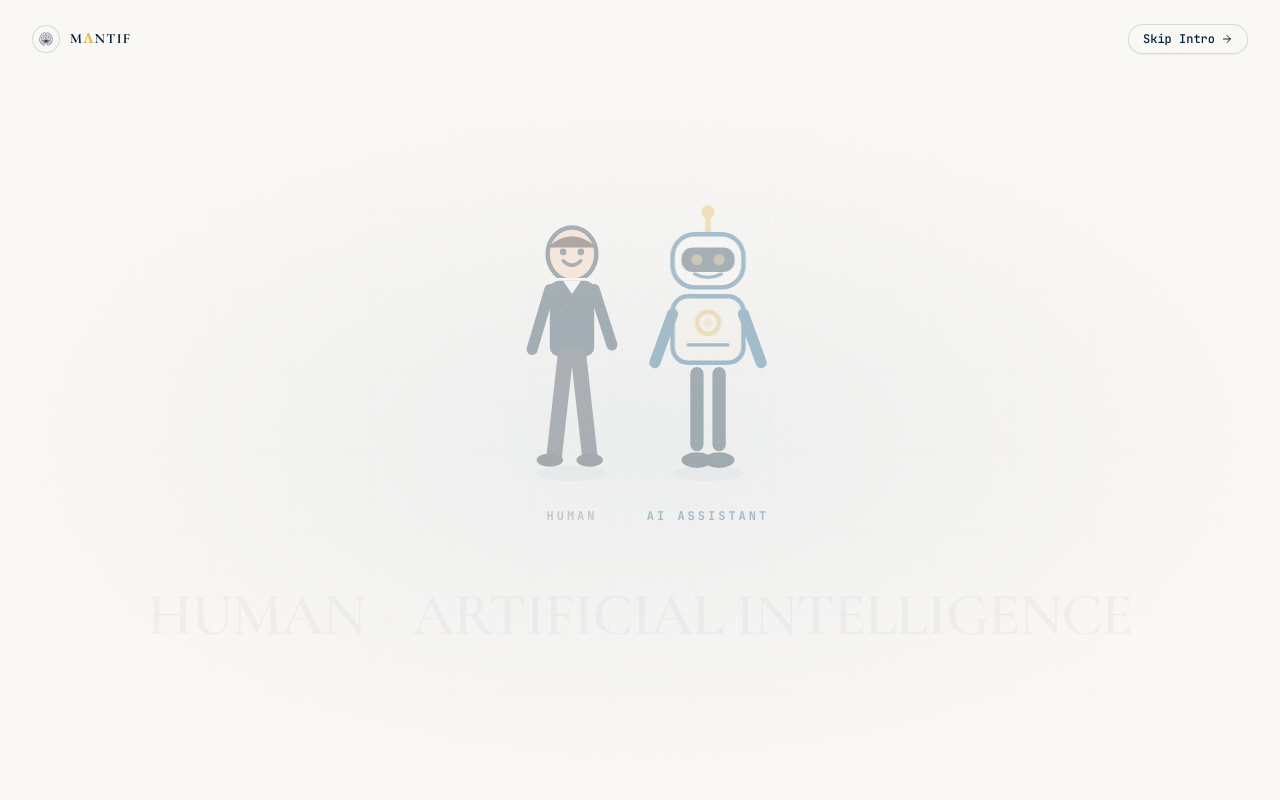
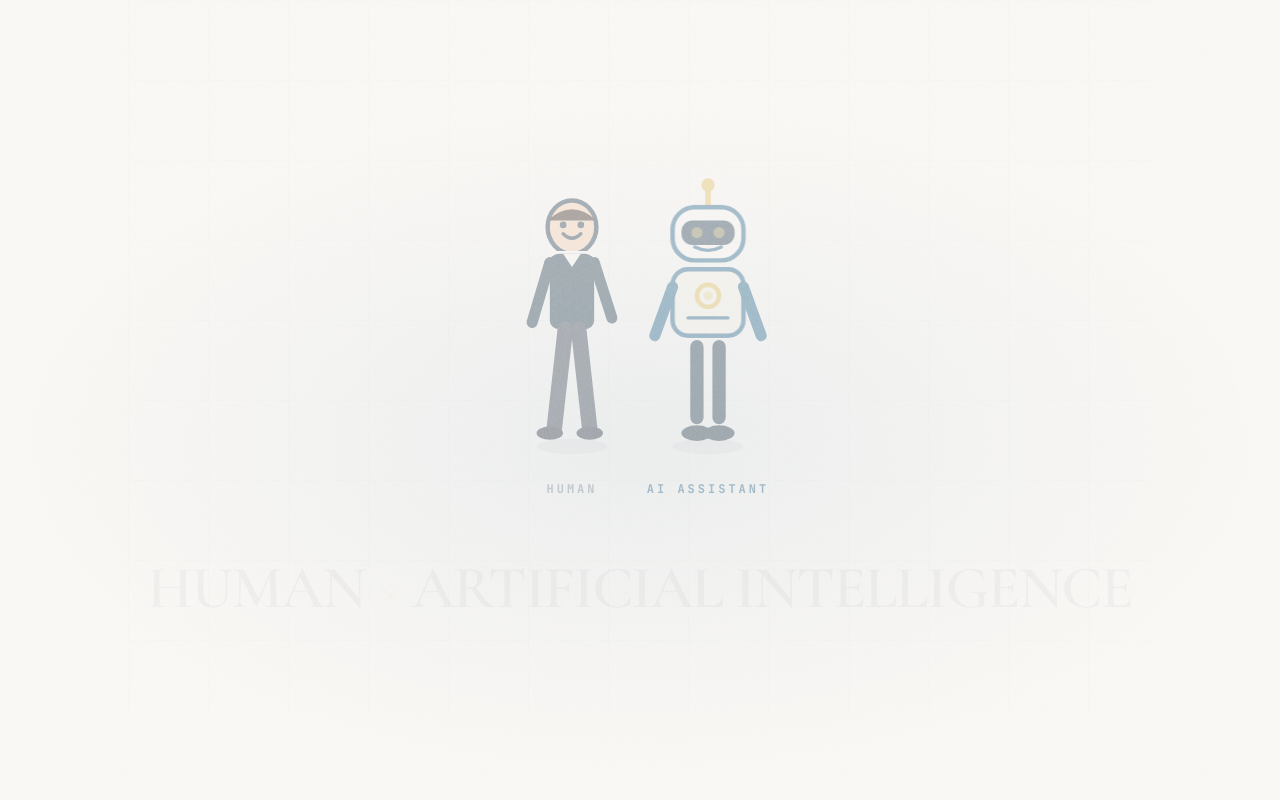
Before and after one commit to Vishal-25-cyber/Mantif_portfolio, a React (Vite) app: page / in a window 1280 px wide. Shown: the top 800 px of the page. Built offline with nearby package versions, Linux system fonts and the light colour scheme.

Commit message:
fix(nav): strictly hide navbar during intro to prevent overlap and duplicate branding

```diff
--- a/src/App.tsx
+++ b/src/App.tsx
@@ -24,29 +24,15 @@ export function App() {
   // Freeze smooth scroll & wheel while intro is active to prevent bottom layer from peeking
   useLenis(isIntroActive);
 
-  const [isPastThreshold, setIsPastThreshold] = useState(false);
+  useEffect(() => {
+    // When intro is active on mount, ensure page stays pinned at the very top
+    if (isIntroActive && typeof window !== 'undefined') {
+      window.scrollTo(0, 0);
+    }
+  }, [isIntroActive]);
 
-  useEffect(() => {
-    let ticking = false;
-    const handleScroll = () => {
-      if (!ticking) {
-        window.requestAnimationFrame(() => {
-          const past = window.scrollY >= 500;
-          setIsPastThreshold((prev) => (prev !== past ? past : prev));
-          ticking = false;
-        });
-        ticking = true;
-      }
-    };
-
-    handleScroll();
-    window.addEventListener('scroll', handleScroll, { passive: true });
-    return () => window.removeEventListener('scroll', handleScroll);
-  }, []);
-
-  // When user is viewing the intro section (< 500px) and intro is still playing, HIDE navbar
-  // If user scrolls down past 500px, navbar becomes visible for navigation
-  const hideNavbar = isIntroActive && !isPastThreshold;
+  // While intro is active/playing, navbar must NOT show under any circumstances
+  const hideNavbar = isIntroActive;
 
   return (
     <div className="relative min-h-screen bg-[#FAF8F5] text-[#002137] overflow-x-hidden selection:bg-[#004B79] selection:text-[#FAF8F5]">
--- a/src/sections/IntroSection.tsx
+++ b/src/sections/IntroSection.tsx
@@ -100,6 +100,16 @@ export const IntroSection: React.FC<IntroSectionProps> = ({ onIntroComplete }) =
     return clearTimers;
   }, []);
 
+  useEffect(() => {
+    const handleKeyDown = (e: KeyboardEvent) => {
+      if (stage !== 'completed' && (e.key === 'Escape' || e.key === ' ' || e.key === 'Enter')) {
+        skipIntro();
+      }
+    };
+    window.addEventListener('keydown', handleKeyDown);
+    return () => window.removeEventListener('keydown', handleKeyDown);
+  }, [stage]);
+
   const scrollToNext = () => {
     skipIntro();
     document.getElementById('services')?.scrollIntoView({ behavior: 'smooth' });
@@ -121,36 +131,6 @@ export const IntroSection: React.FC<IntroSectionProps> = ({ onIntroComplete }) =
           background: 'radial-gradient(ellipse 70% 60% at 50% 55%, rgba(0,75,121,0.06) 0%, transparent 70%)',
         }}
       />
-
-      {/* Top Controls Bar during Intro */}
-      <div className="w-full max-w-7xl pt-4 sm:pt-6 flex items-center justify-between z-20">
-        <div className="flex items-center gap-2.5">
-          <div className="w-7 h-7 rounded-full border border-[#002137]/15 flex items-center justify-center bg-[#FAF8F5]/80 backdrop-blur-sm">
-            <img
-              src="/images/mantif_icon.png"
-              alt="MANTIF"
-              className="w-4 h-4 object-contain"
-              onError={(e) => { (e.target as HTMLImageElement).src = 'https://mantif.com/images/mantif_icon.png'; }}
-            />
-          </div>
-          <span className="font-serif tracking-widest text-sm font-bold text-[#002137]">
-            M<span className="text-[#DFB74A]">Λ</span>NTIF
-          </span>
-        </div>
-
-        {stage !== 'completed' && (
-          <button
-            onClick={skipIntro}
-            onMouseEnter={() => setCursorMode('hover')}
-            onMouseLeave={() => setCursorMode('default')}
-            className="flex items-center gap-1.5 px-3.5 py-1.5 rounded-full border border-[#002137]/15 bg-[#FAF8F5]/80 backdrop-blur-sm hover:border-[#004B79] hover:text-[#004B79] text-[#002137] text-xs font-mono font-medium transition-all shadow-2xs"
-            aria-label="Skip Intro"
-          >
-            <span>Skip Intro</span>
-            <ArrowDown className="w-3 h-3 -rotate-90" />
-          </button>
-        )}
-      </div>
 
       {/* ── Center Stage ── */}
       <div className="relative w-full max-w-5xl flex flex-col items-center justify-center flex-1 z-10">
```
